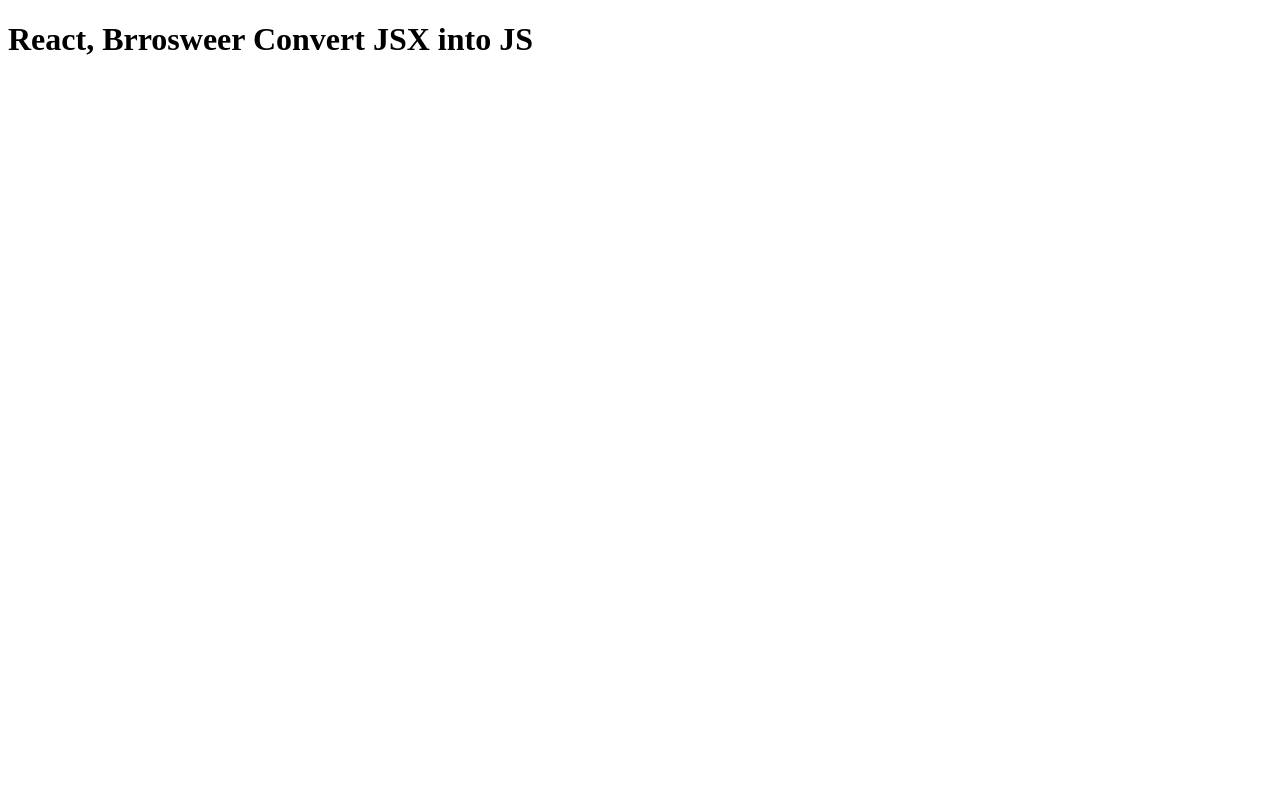
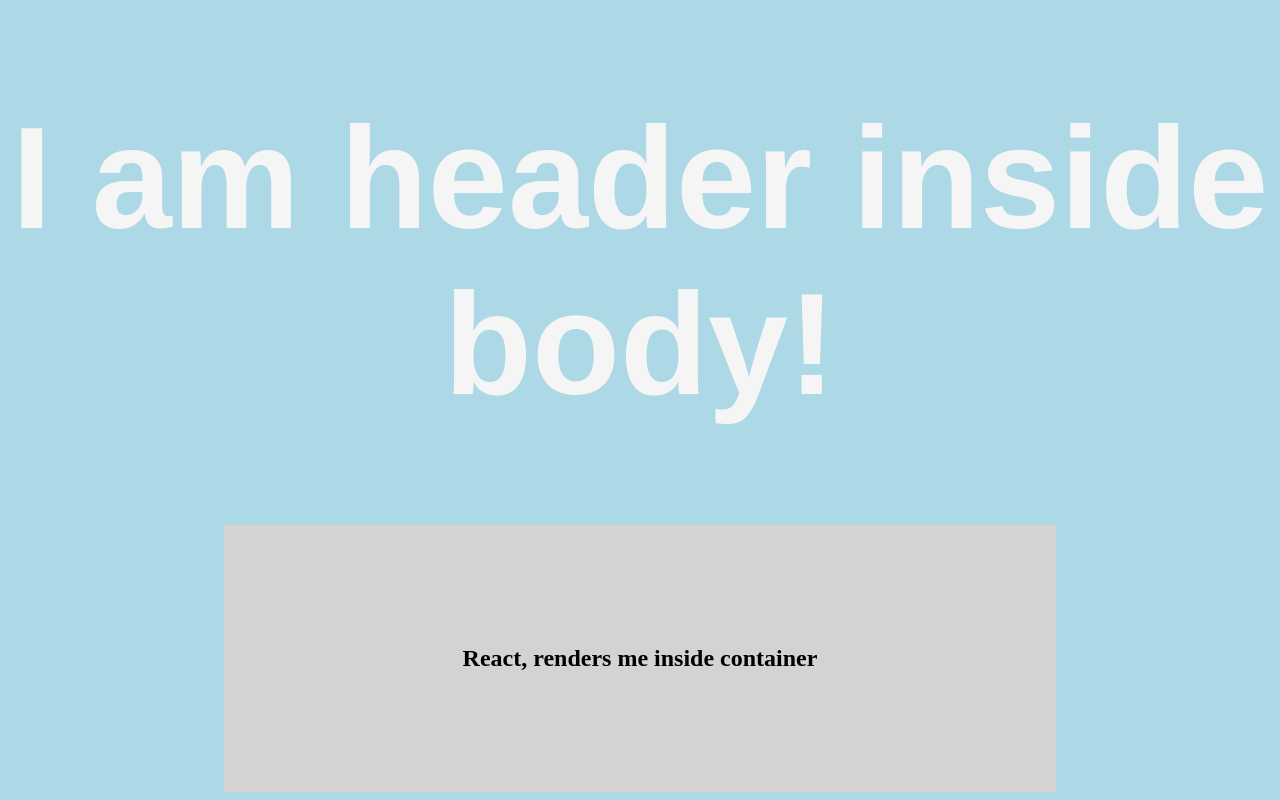
Before and after one commit to jhanitesh10/learn-react, a plain HTML site: page index.html in a window 1280 px wide. Drawn offline with nearby package versions, Linux system fonts and the light colour scheme.

Commit message:
Render html element into specific section
- Render the h2 header into specific container "container"

```diff
--- a/index.html
+++ b/index.html
@@ -7,13 +7,35 @@
   <script crossorigin src="https://unpkg.com/react@16/umd/react.development.js"></script>
   <script crossorigin src="https://unpkg.com/react-dom@16/umd/react-dom.development.js"></script>
   <script src="https://unpkg.com/babel-standalone@6.15.0/babel.min.js"></script>
+  <style>
+    body {
+      background-color: lightblue;
+    }
+    h1 {
+      text-align: center;
+      color: whitesmoke;
+      font-size: 144px;
+      font-family: sans-serif;
+    }
+    #container {
+      text-align: center;
+      padding: 100px;
+      width: 50%;
+      margin-left: auto;
+      margin-right: auto;
+      background-color: lightgrey;
+    }
+  </style>
 </head>
 
 <body>
+  <h1>I am header inside body!</h1>
+  <div id="container">
+  </div>
   <script type="text/babel">
     ReactDOM.render(
-      <h1>React, Brrosweer Convert JSX into JS</h1>,
-      document.body
+      <h2>React, renders me inside container</h2>,
+      document.querySelector("#container")
     );
   </script>
 </body>
```
